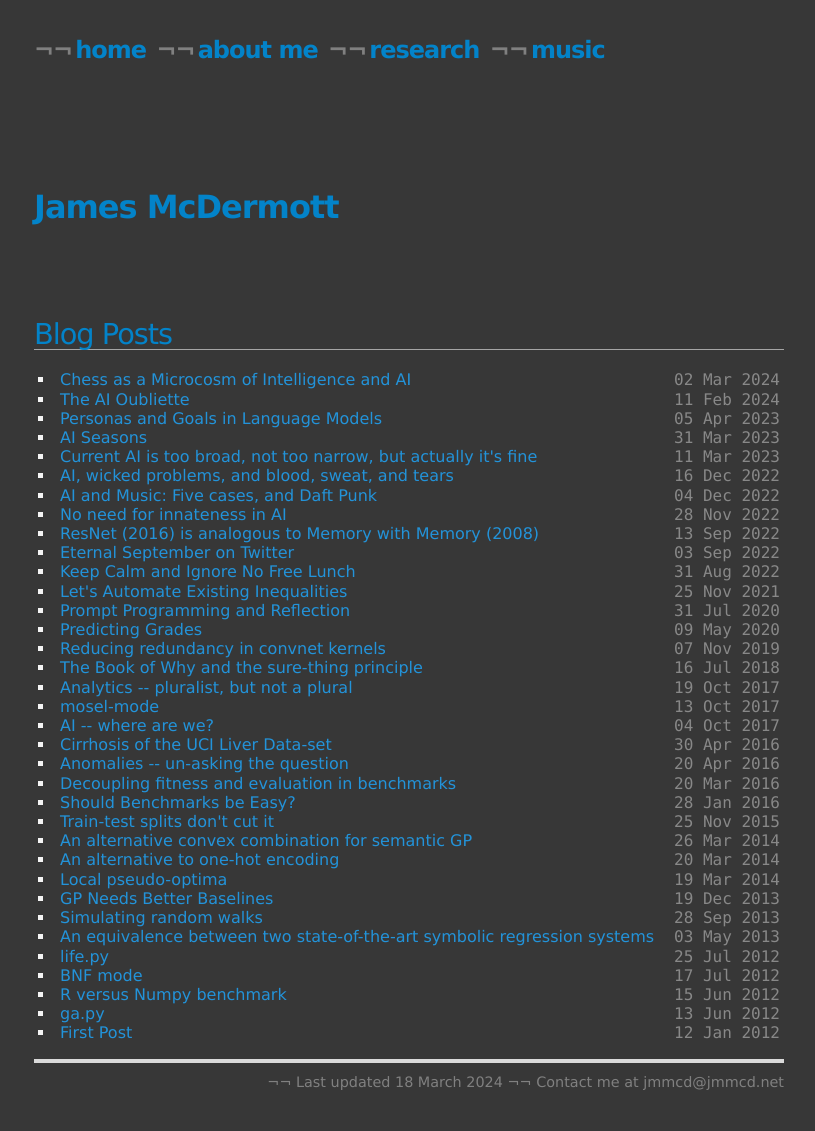
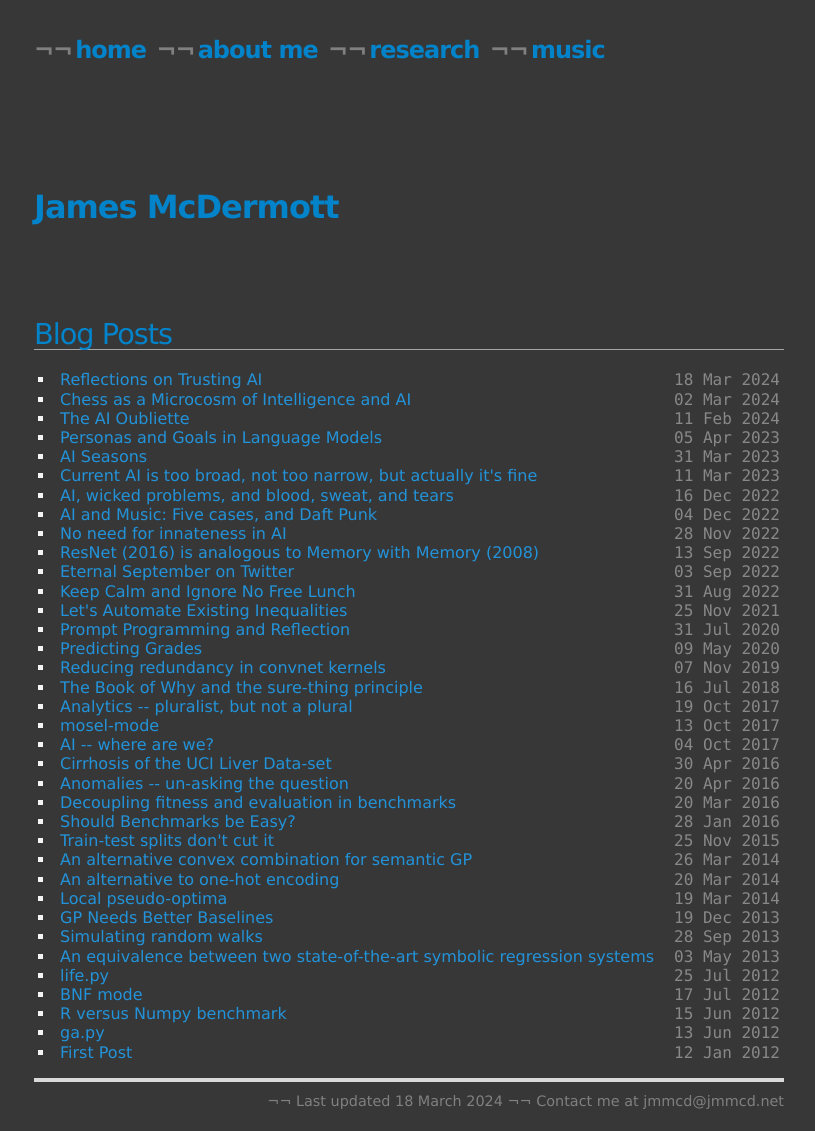
Before and after one commit to jmmcd/jmmcd.github.com, a Jekyll site: the page built from index.md, in a window 1280 px wide. Shown: the whole page, without its empty margins (231-1046 px from the left). Built offline with Jekyll 4.4.1, drawn with Linux system fonts in a browser that asks for light colours; a file with an impossible date is left out.

Commit message:
fix date ("today" not allowed)

```diff
--- a/_posts/2024-03-18-reflections-on-trusting-ai.md
+++ b/_posts/2024-03-18-reflections-on-trusting-ai.md
@@ -1,7 +1,7 @@
 ---
 title: "Reflections on Trusting AI"
 author: James McDermott
-date: today
+date: 2024/03/18
 ---
 
 # Reflections on Trusting AI
```
